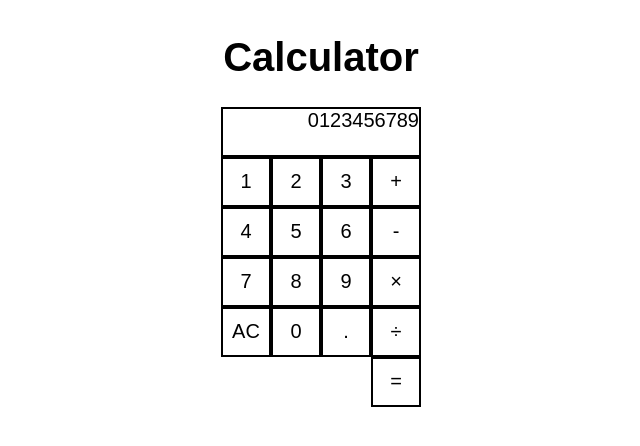
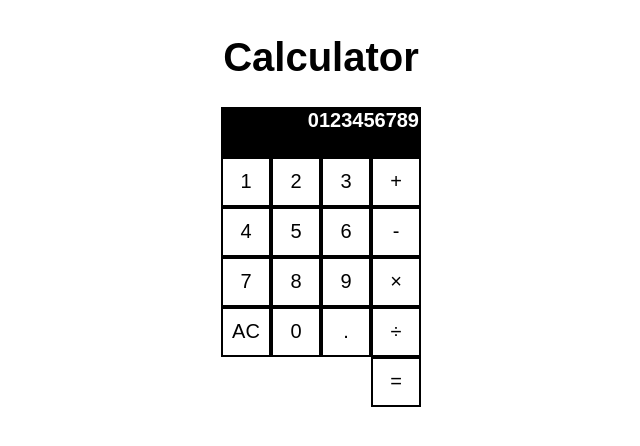
Before and after one commit to clinckzone/calculator-react, a React (Create React App) app: page / in a window 1280 px wide. Shown: the top 446 px of the page, without its empty margins (319-959 px from the left). Built offline with nearby package versions, Linux system fonts and the light colour scheme.

Commit message:
Update screen of the calculator

```diff
--- a/src/components/Screen.js
+++ b/src/components/Screen.js
@@ -16,6 +16,9 @@ const  screenStyle = {
   height: 50,
   border: '2px solid black',
   textAlign: 'right',
+  background: 'black',
+  color: 'white',
+  fontWeight: 700,
 }
 
 export default Screen;
```
